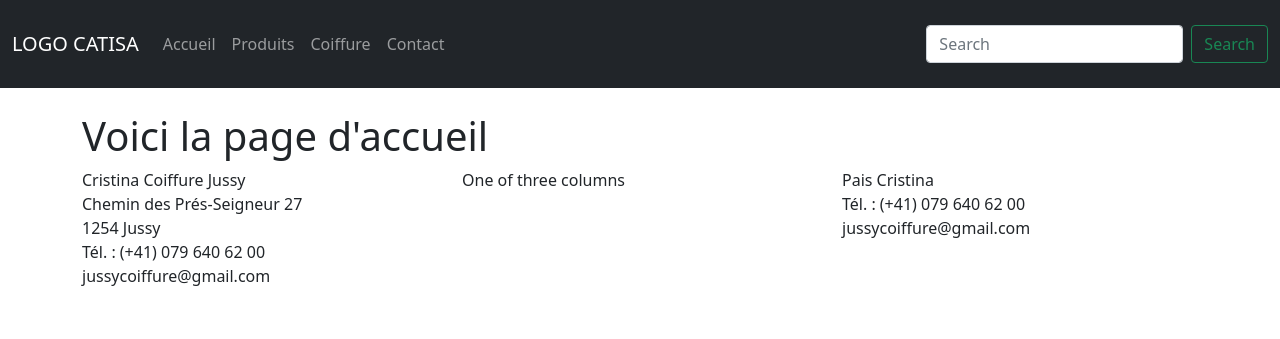
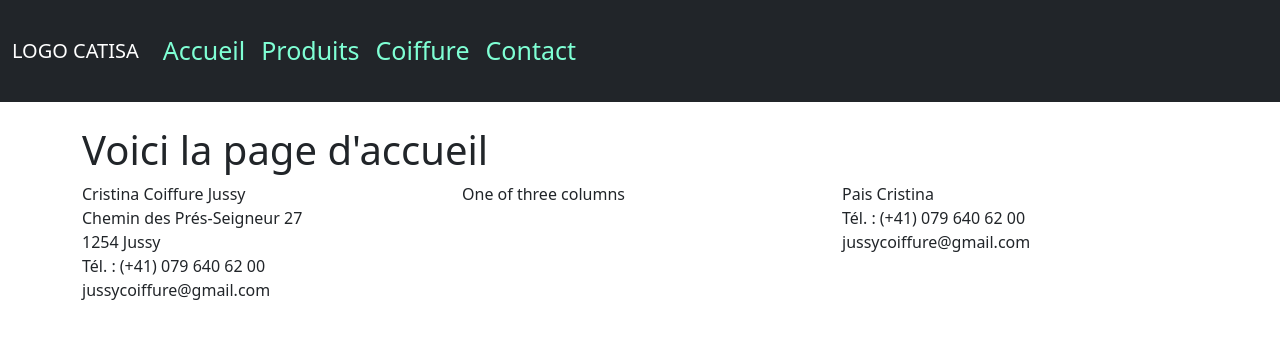
Before and after one commit to nikola-44/projet_mandat, a Django app: page / in a window 1280 px wide. Shown: the top 339 px of the page. Run offline with Django 3.2, Linux system fonts and the light colour scheme.

Commit message:
modif base

```diff
--- a/icc/templates/base.html
+++ b/icc/templates/base.html
@@ -1,3 +1,4 @@
+{% load static %}
 <!doctype html>
 <html lang="en">
   <head>
@@ -7,6 +8,9 @@
 
     <!-- Bootstrap CSS -->
     <link href="https://cdn.jsdelivr.net/npm/bootstrap@5.1.1/dist/css/bootstrap.min.css" rel="stylesheet" integrity="sha384-F3w7mX95PdgyTmZZMECAngseQB83DfGTowi0iMjiWaeVhAn4FJkqJByhZMI3AhiU" crossorigin="anonymous">
+
+    <!-- Lien CSS -->
+    <link rel="stylesheet" href="{% static 'css/style.css' %}">
 
     <title>{% block title %}Accueil{% endblock %}</title>
   </head>
@@ -21,22 +25,18 @@
     <div class="collapse navbar-collapse" id="navbarSupportedContent">
       <ul class="navbar-nav me-auto mb-2 mb-lg-0">
         <li class="nav-item">
-          <a class="nav-link" href="{% url 'accueil' %}">Accueil</a>
+          <a class="nav-link" style="color: #7FFFD4; font-size: 25px;" href="{% url 'accueil' %}">Accueil</a>
         </li>
         <li class="nav-item">
-          <a class="nav-link" href="{% url 'produits' %}">Produits</a>
+          <a class="nav-link" style="color: #7FFFD4; font-size: 25px;" href="{% url 'produits' %}">Produits</a>
         </li>
         <li class="nav-item">
-          <a class="nav-link" href="{% url 'coiffure' %}">Coiffure</a>
+          <a class="nav-link" style="color: #7FFFD4; font-size: 25px;" href="{% url 'coiffure' %}">Coiffure</a>
         </li>
         <li class="nav-item">
-          <a class="nav-link" href="{% url 'contact' %}">Contact</a>
+          <a class="nav-link" style="color: #7FFFD4; font-size: 25px;" href="{% url 'contact' %}">Contact</a>
         </li>
       </ul>
-      <form class="d-flex">
-        <input class="form-control me-2" type="search" placeholder="Search" aria-label="Search">
-        <button class="btn btn-outline-success" type="submit">Search</button>
-      </form>
     </div>
   </div>
 </nav>
```
